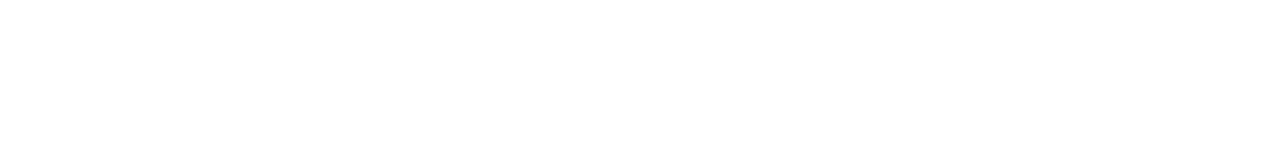
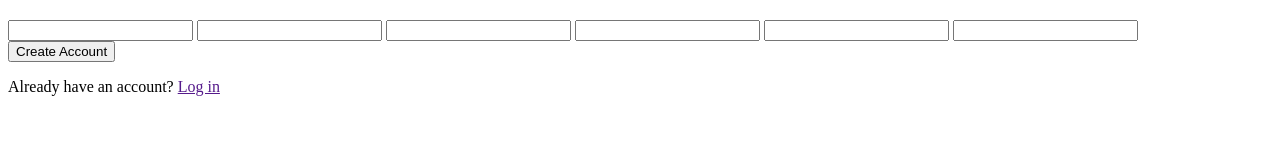
Before and after one commit to arkandria/sign-up-form, a plain HTML site: page index.html in a window 1280 px wide. Drawn offline with Linux system fonts and the light colour scheme.

Commit message:
create basic HTML tags

```diff
--- a/index.html
+++ b/index.html
@@ -9,6 +9,44 @@
     <script src="javascript.js"></script>
 </head>
 <body>
+    <div class="picture">
+        <div class="logo-holder">
+
+        </div>
+        <div class="attribution">
+
+        </div>
+    </div>
+    <div class="container">
+        <div class="hero-text">
+
+        </div>
+        <div class="form-card">
+            <form>
+                <h2></h2>
+                <label for="name"></label>
+                <input type="text">
+                <label for="lastName"></label>
+                <input type="text">
+                <label for="mail"></label>
+                <input type="email">
+                <label for="phone"></label>
+                <input type="tel">
+                <label for="pass"></label>
+                <input type="password">
+                <label for="pass-confirm"></label>
+                <input type="password">
+            </form>
+        </div>
+    </div>
+    <div class="submit-card">
+        <button type="submit">
+            Create Account
+        </button>
+        <p>
+            Already have an account? <a href="">Log in</a>
+        </p>
+    </div>
 
 </body>
 </html>
```
Also changed, not shown: images/noun-biohazard-185141.svg (added).
